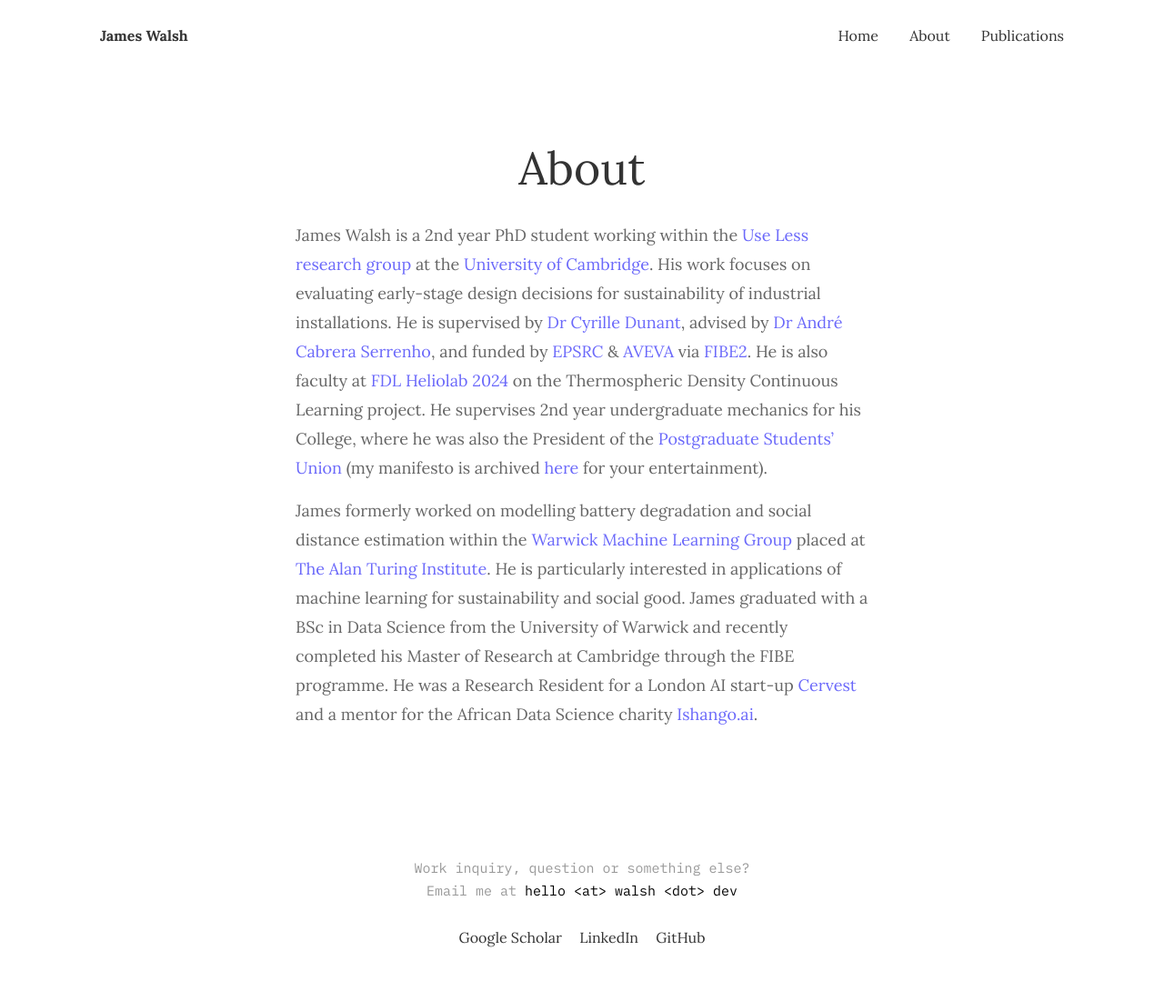
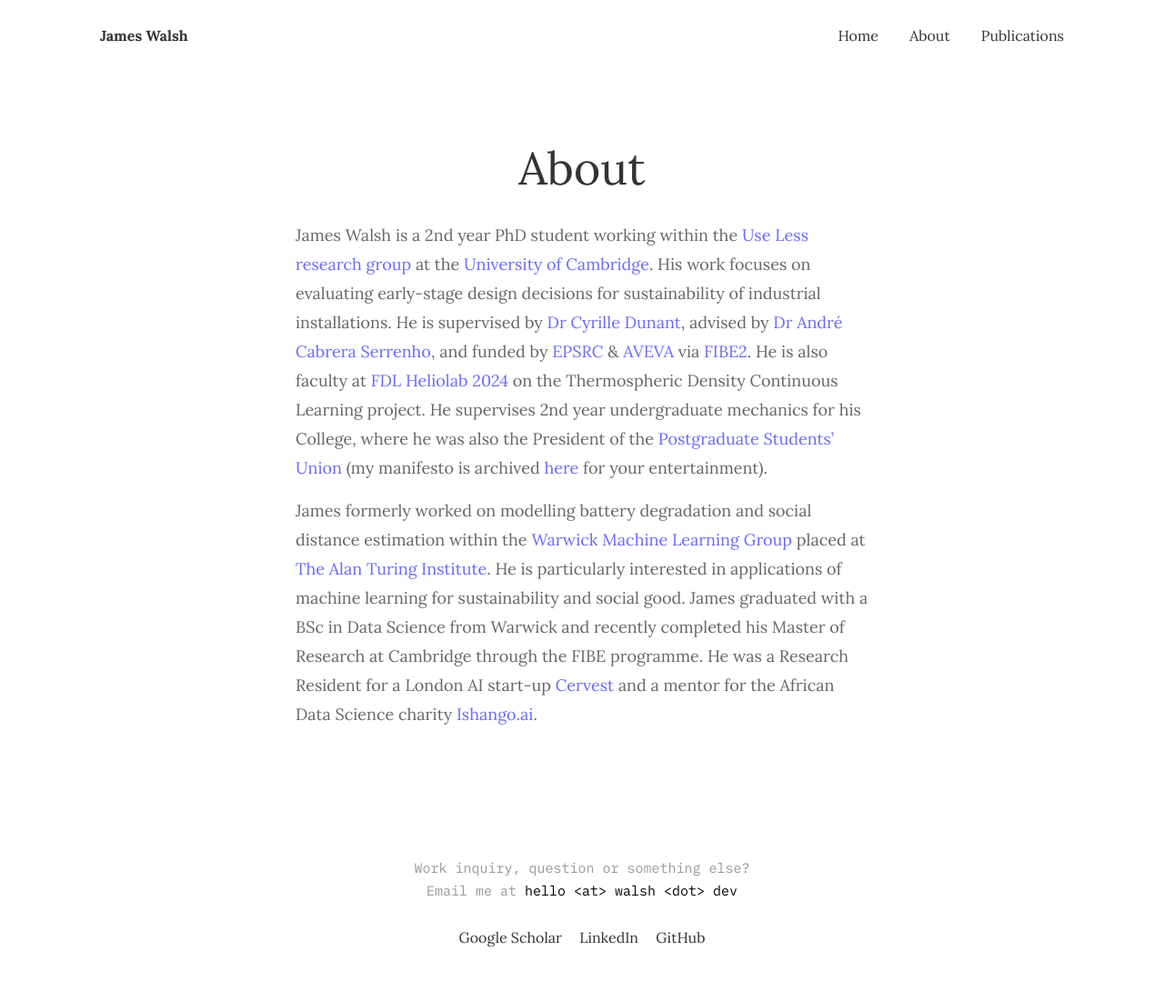
Before and after one commit to dead-water/dead-water.github.io, a Jekyll site: the page built from _pages/about.md, in a window 1280 px wide. Shown: the whole page at 91% size. Built offline with Jekyll 4.4.1, drawn with Linux system fonts in a browser that asks for light colours.

Commit message:
Update about.md

```diff
--- a/_pages/about.md
+++ b/_pages/about.md
@@ -7,4 +7,4 @@
 James Walsh is a 2nd year PhD student working within the <a href="https://ukfires.org/james-walsh/">Use Less research group</a> at the <a href="https://www.fibe-cdt.eng.cam.ac.uk/staff/james-walsh">University of Cambridge</a>. His work focuses on evaluating early-stage design decisions for sustainability of industrial installations. He is supervised by <a href="https://www.uselessgroup.org/about-us/current-people/dr-cyrille-dunant">Dr Cyrille Dunant</a>, advised by <a href="https://www.uselessgroup.org/about-us/current-people/dr-andre-cabrera-serrenho">Dr André Cabrera Serrenho</a>, and funded by <a href="https://www.ukri.org/councils/epsrc/">EPSRC</a> &#38; <a href="https://www.aveva.com/">AVEVA</a> via <a href="https://www.fibe-cdt.eng.cam.ac.uk/">FIBE2</a>. He is also faculty at <a href="https://frontierdevelopmentlab.org/fdl2024">FDL Heliolab 2024</a> on the Thermospheric Density Continuous Learning project. He supervises 2nd year undergraduate mechanics for his College, where he was also the President of the <a href="https://www.girtonmcr.com/committee">Postgraduate Students' Union</a> (my manifesto is archived <a href="/mcr/">here</a> for your entertainment).
 
 
-James formerly worked on modelling battery degradation and social distance estimation within the <a href="https://wmlg.io/">Warwick Machine Learning Group</a> placed at <a href="https://www.turing.ac.uk/people/former-researchers/james-walsh">The Alan Turing Institute</a>. He is particularly interested in applications of machine learning for sustainability and social good. James graduated with a BSc in Data Science from the University of Warwick and recently completed his Master of Research at Cambridge through the FIBE programme. He was a Research Resident for a London AI start-up <a href="https://cervest.earth/">Cervest</a> and a mentor for the African Data Science charity <a href="https://ishango.ai/">Ishango.ai</a>.
+James formerly worked on modelling battery degradation and social distance estimation within the <a href="https://wmlg.io/">Warwick Machine Learning Group</a> placed at <a href="https://www.turing.ac.uk/people/former-researchers/james-walsh">The Alan Turing Institute</a>. He is particularly interested in applications of machine learning for sustainability and social good. James graduated with a BSc in Data Science from Warwick and recently completed his Master of Research at Cambridge through the FIBE programme. He was a Research Resident for a London AI start-up <a href="https://cervest.earth/">Cervest</a> and a mentor for the African Data Science charity <a href="https://ishango.ai/">Ishango.ai</a>.
```
